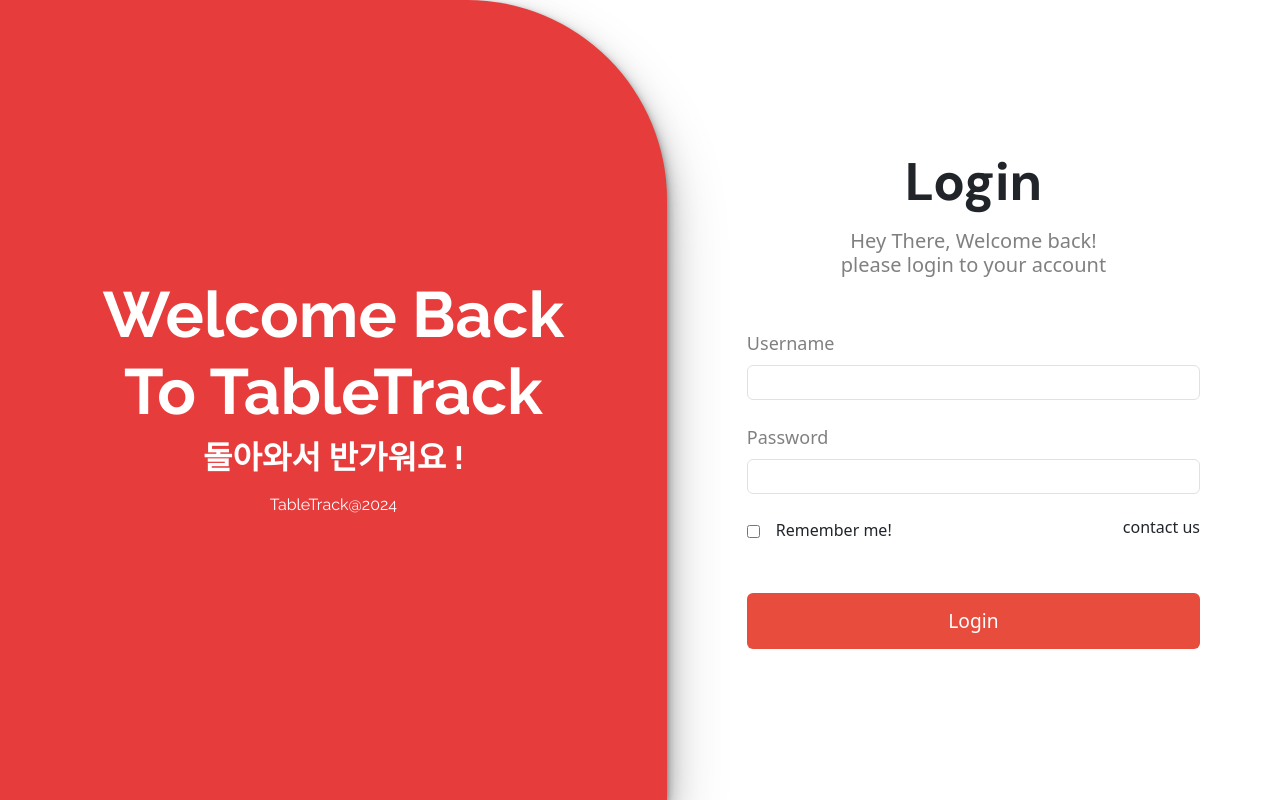
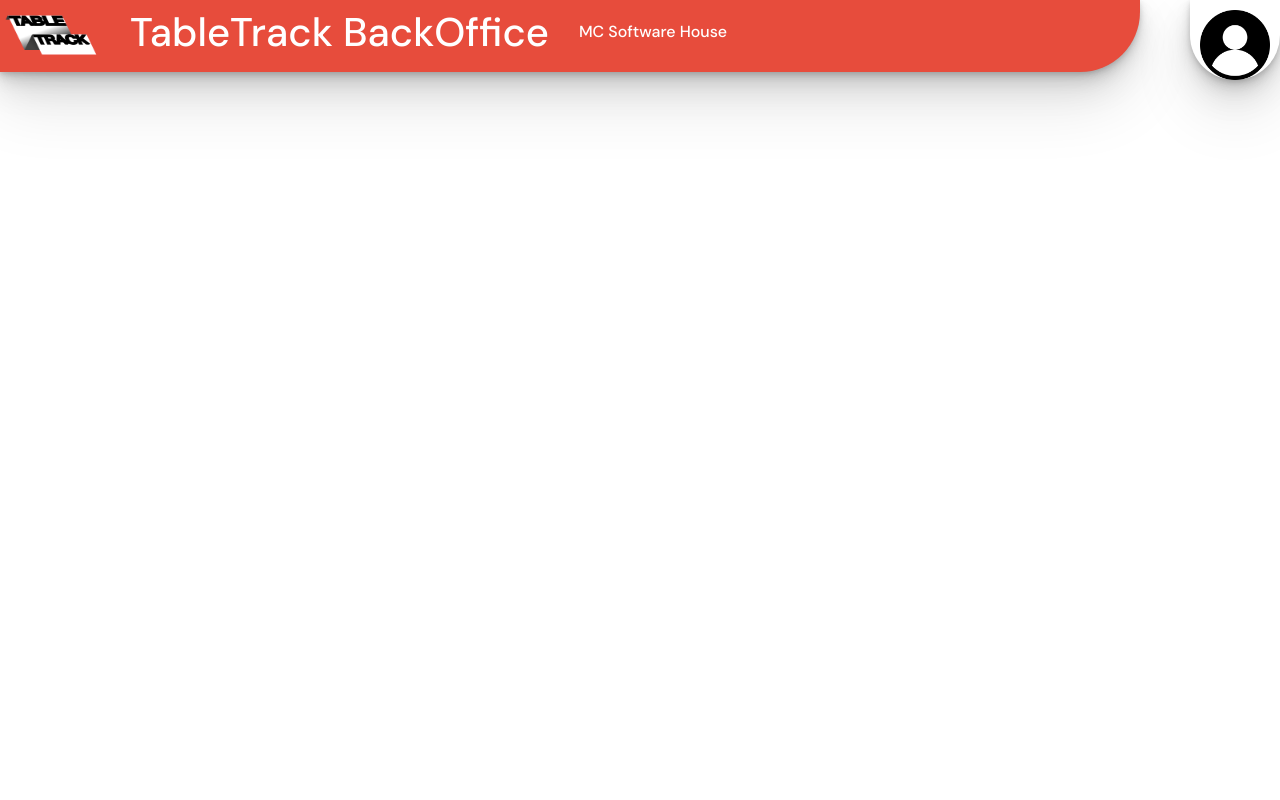
Before and after one commit to Mechiuw/Vue.TableTrack-Website-Back_Office, a Vue app in the folder vue-web-ex01/: page / in a window 1280 px wide. Built offline with nearby package versions, Linux system fonts and the light colour scheme.

Commit message:
[FEATURE] Added TopBar Parent Component and Profile pic component

```diff
--- a/vue-web-ex01/src/App.vue
+++ b/vue-web-ex01/src/App.vue
@@ -1,10 +1,12 @@
 <script setup>
-import Login from './components/login/Login.vue';
+import Dashboard from './components/dashboard/Dashboard.vue';
+// import Login from './components/login/Login.vue';
 </script>
 
 <template>
   <div>
-    <Login/>
+    <!-- <Login/> -->
+     <Dashboard/>
   </div>
 </template>
 
--- a/vue-web-ex01/src/components/dashboard/Dashboard.vue
+++ b/vue-web-ex01/src/components/dashboard/Dashboard.vue
@@ -0,0 +1,30 @@
+<script>
+import NavBar from '../navbar/NavBar.vue';
+import TopBar from '../topbar/TopBar.vue';
+export default {
+    name : 'Dashboard',
+    components : {
+        NavBar : NavBar,
+        TopBar : TopBar
+    }
+}
+</script>
+
+<template>
+    <div class="viewport">
+        <div class="container-topbar">
+            <TopBar/>
+        </div>
+        <div class="container-content">
+            <div class="container-navbar">
+                <NavBar/>
+            </div>
+            <div class="main-content">
+
+            </div>
+        </div>
+    </div>
+</template>
+
+<style>
+</style>
--- a/vue-web-ex01/src/components/login/Login.vue
+++ b/vue-web-ex01/src/components/login/Login.vue
@@ -1,5 +1,5 @@
 <script setup>
-  import LoginBanner from './LoginBanner.vue'
+import LoginBanner from './LoginBanner.vue'
 import LoginInput from './LoginInput.vue';
 </script>
 
--- /dev/null
+++ b/vue-web-ex01/src/components/navbar/NavBar.vue
@@ -0,0 +1,13 @@
+<script>
+export default {
+    name : 'NavBar'
+}
+</script>
+
+<template>
+    <div class="viewport">
+    </div>
+</template>
+
+<style>
+</style>
--- /dev/null
+++ b/vue-web-ex01/src/components/topbar/TopBar.vue
@@ -0,0 +1,65 @@
+<script>
+import logo from '../../assets/logoapp.png';
+import profileImage from '../../assets/user.png';
+export default {
+    name : 'TopBar',
+    data() {
+        return {
+            logo: logo,
+            profileImage: profileImage,
+            title: 'TableTrack BackOffice',
+            maker: 'MC Software House',
+        }
+    }
+}
+</script>
+<template>
+    <div class="topbar-bg">
+        <div class="option">
+            <img :src="logo" width="100px">
+            <h1 style="color: white;" class="topbar-title">{{title}}</h1>
+            <h6 style="color: white;" class="topbar-title">{{maker}}</h6>
+        </div>
+        <div class="profile">
+            <img :src="profileImage" width="70px">
+        </div>
+    </div>
+</template>
+
+<style>
+.topbar-bg{
+    display: flex;
+}
+.option{
+    width: 90%;
+    height: 9vh;
+    background-color: #E74C3C;
+    border-bottom-right-radius: 60px;
+    display: flex;
+    box-shadow:
+    0 2px 4px rgba(0, 0, 0, 0.1),
+    0 4px 8px rgba(0, 0, 0, 0.1),
+    0 8px 16px rgba(0, 0, 0, 0.1),
+    0 16px 32px rgba(0, 0, 0, 0.1),
+    0 32px 64px rgba(0, 0, 0, 0.1);
+}
+.topbar-title{
+    align-content: center;
+    margin-left: 30px;
+    font-family: "DM Sans",sans-serif;
+}
+.profile {
+    height: 10vh;
+    margin-left: 50px;
+    border-bottom-left-radius : 50px;
+    border-bottom-right-radius : 50px;
+    padding: 10px;
+    background-color: white;
+    box-shadow:
+    0 2px 4px rgba(0, 0, 0, 0.1),
+    0 4px 8px rgba(0, 0, 0, 0.1),
+    0 8px 16px rgba(0, 0, 0, 0.1),
+    0 16px 32px rgba(0, 0, 0, 0.1),
+    0 32px 64px rgba(0, 0, 0, 0.1);
+}
+</style>
```
Also changed, not shown: vue-web-ex01/src/assets/logoapp.png (added), vue-web-ex01/src/assets/user.png (added).
